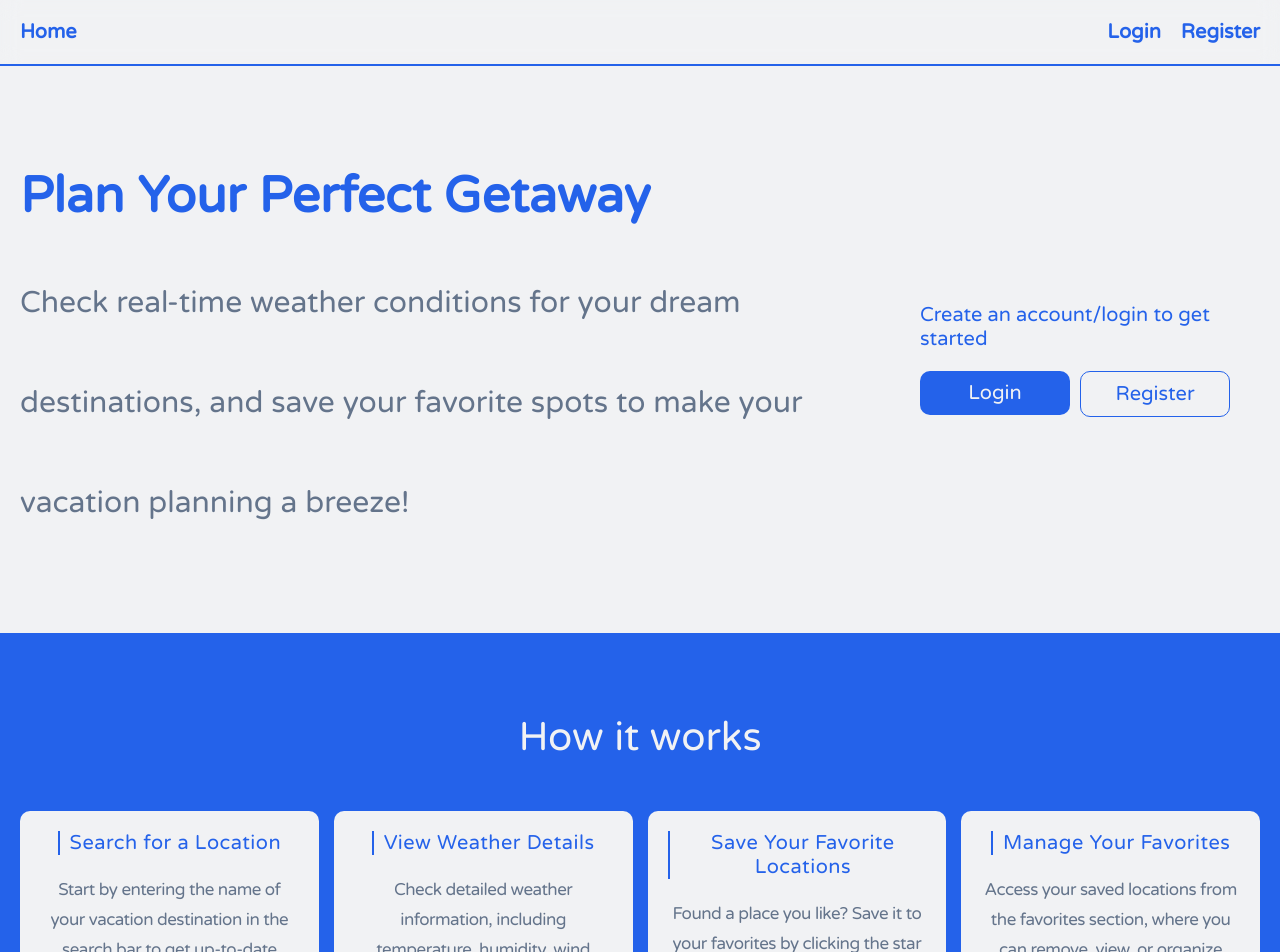
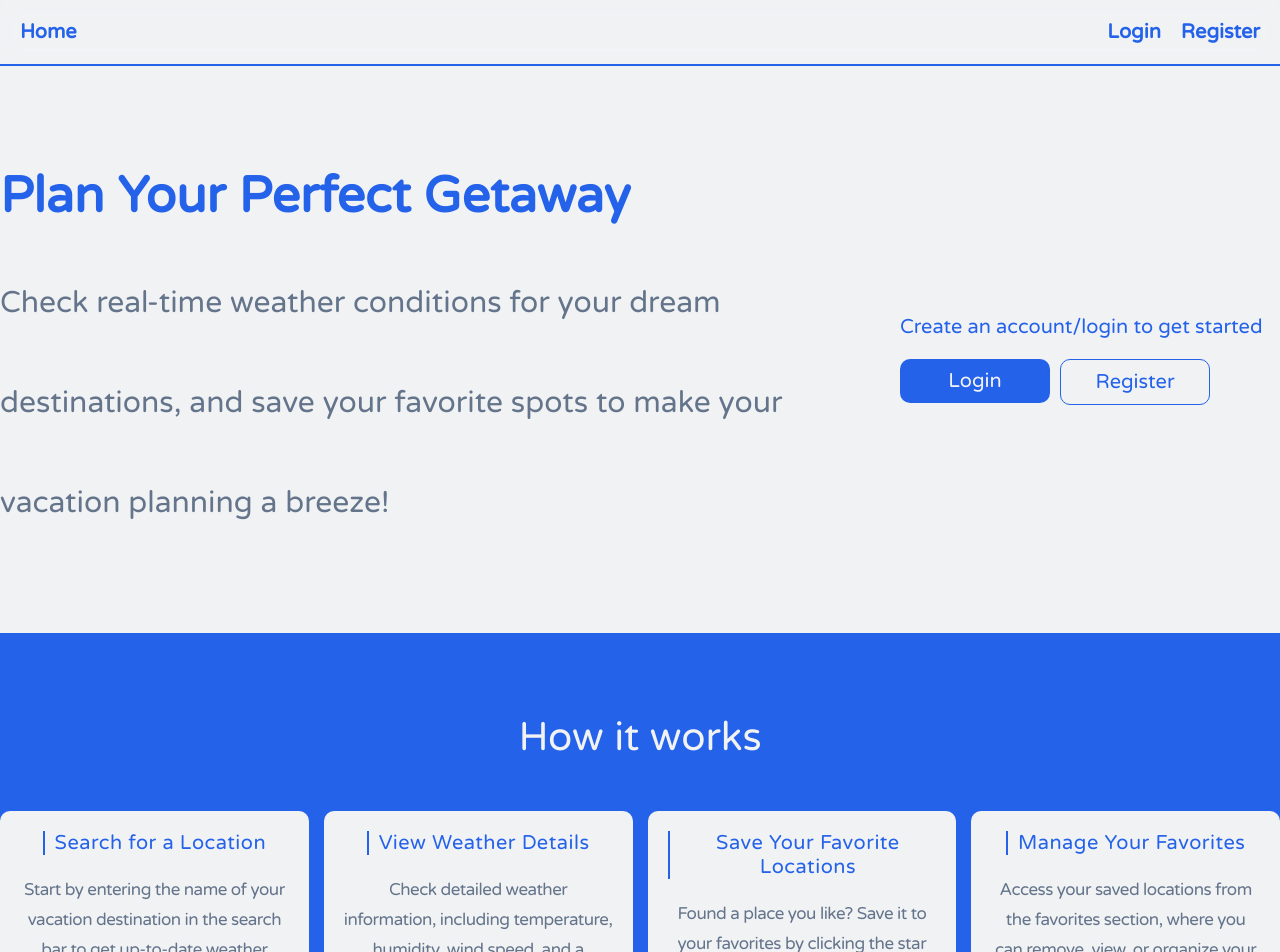
Before and after one commit to mrsemas10/capstone325-frontend, a React (Vite) app: page / in a window 1280 px wide. Shown: the top 952 px of the page. Built offline with nearby package versions, Linux system fonts and the light colour scheme.

Commit message:
update homepage

```diff
--- a/src/index.css
+++ b/src/index.css
@@ -103,19 +103,6 @@ input:focus {
   color: #2462ea;
 }
 
-/* SECTION */
-.section-center {
-  max-width: 1550px;
-  margin: 0 20px;
-}
-
-@media screen and (min-width:1500px) {
-  .section-center {
-    margin: 0 auto;
-  }
-
-}
-
 /* MAIN */
 .app-container {
   min-height: 90dvh;
@@ -158,7 +145,7 @@ nav {
 }
 
 /* HOME */
-.home-hero-section {
+.home-explore-section {
   padding: 30px 0px;
   display: flex;
   justify-content: start;
--- a/src/pages/HomePage.jsx
+++ b/src/pages/HomePage.jsx
@@ -4,7 +4,7 @@ import { Link } from "react-router-dom";
 const HomePage = ({ user }) => {
   return (
     <>
-      <section className="home-hero-section section-center">
+      <section className="home-explore-section">
         <div className="landing-text-con">
           <p className="landing-text">
             <span>Plan Your Perfect Getaway</span>
@@ -41,7 +41,7 @@ const HomePage = ({ user }) => {
         )}
       </section>
       <div className="instruction-con">
-        <section className="section-center">
+        <section>
           <h1 className="instruction-heading-text">How it works</h1>
           <div className="card-container">
             {/*INSTRUCTION CARDS */}
```
